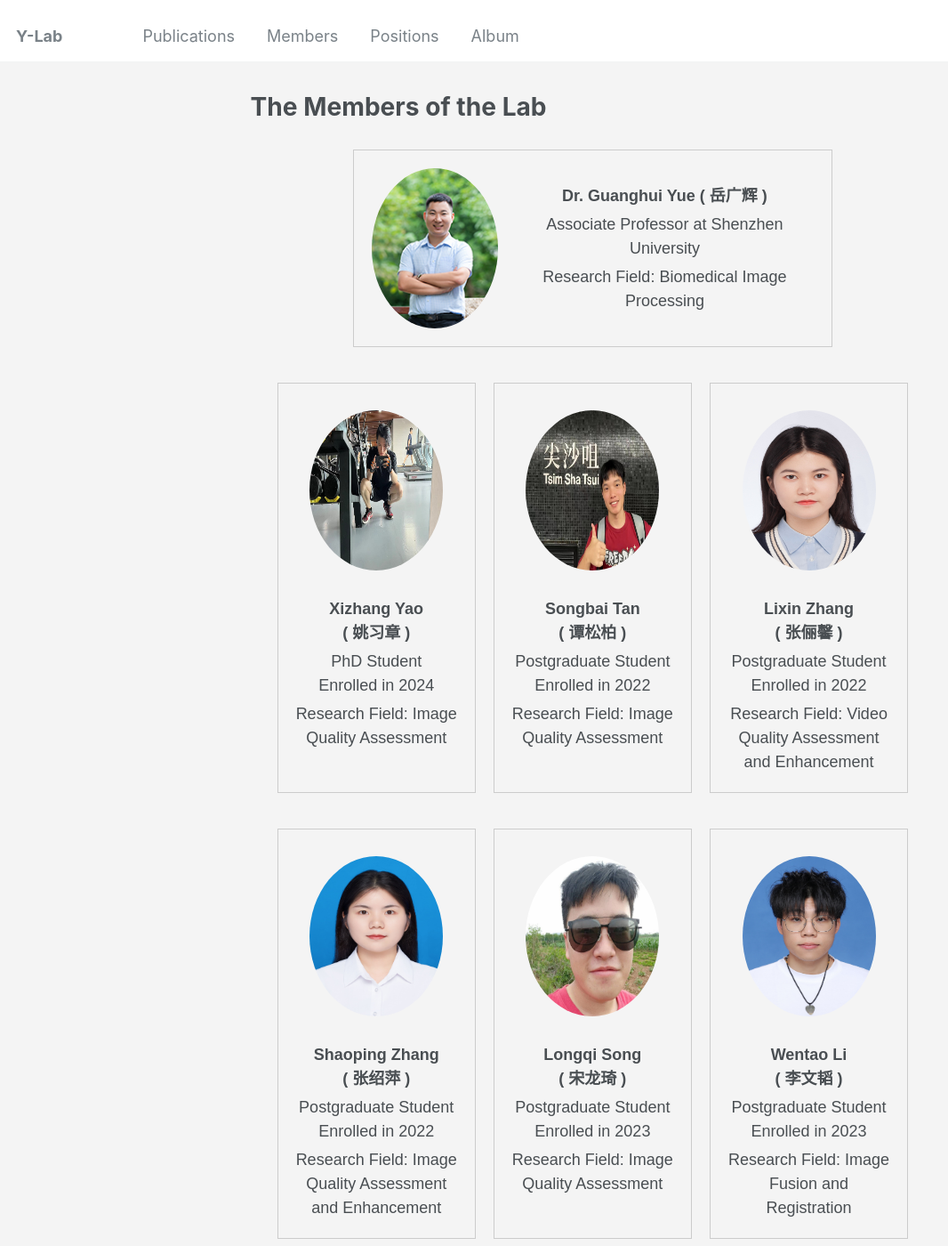
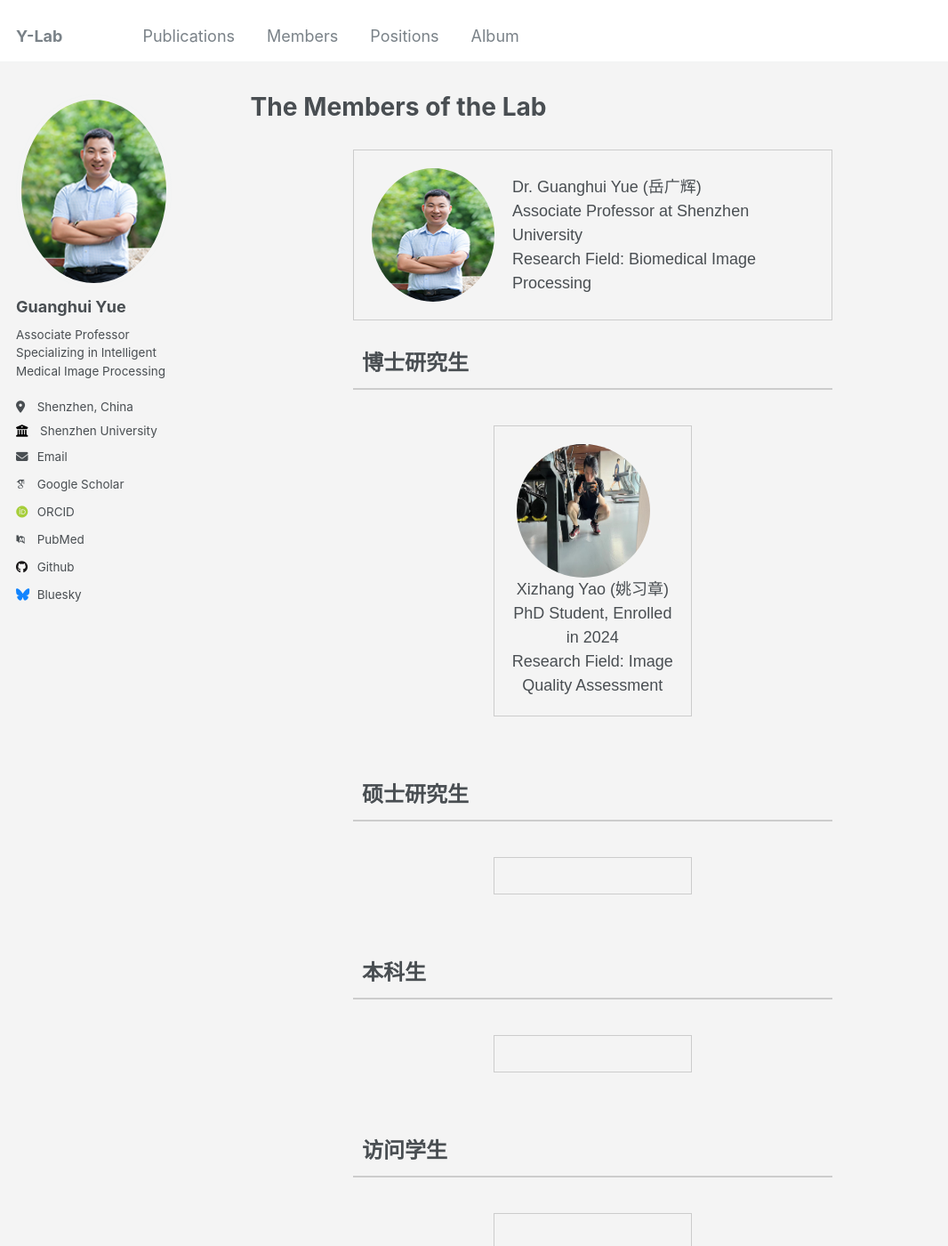
Before and after one commit to Guanghui-Yue/Guanghui-Yue.github.io, a Jekyll site: the page built from _pages/member.md, in a window 1280 px wide and 1400 px high. Shown: the whole window at 89% size, without its empty margins (0-1066 px from the left). Built offline with Jekyll 4.4.1, drawn with Linux system fonts in a browser that asks for light colours; some web fonts are replaced; some of the changed text lies outside the part shown.

Commit message:
Update member.md

```diff
--- a/_pages/member.md
+++ b/_pages/member.md
@@ -16,49 +16,42 @@ redirect_from:
     font-family: Arial, sans-serif;
     background-color: #f4f4f4;
   }
-  .advisor-container {
+  .container {
     width: 100%;
     text-align: center;
   }
-  .advisor-box {
-    width: 70%; /* 70% width for the advisor */
+  .box {
+    width: 70%;
     border: 1px solid #ccc;
     padding: 20px;
-    margin: 20px auto; /* Center the advisor box */
+    margin: 20px auto;
     display: flex;
     align-items: center;
   }
-  .advisor-photo {
-    width: 150px; /* Fixed size for advisor photo */
-    height: 180px;
-    border-radius: 50%; /* Circular image */
+  .photo {
+    width: 150px;
+    height: 150px;
+    border-radius: 50%;
     margin-right: 20px;
   }
-  .advisor-info {
+  .info {
     flex-grow: 1;
   }
   .member-box {
-    width: calc(33.33% - 20px); /* Adjust the width for 3 columns */
+    width: calc(33.33% - 20px);
     border: 1px solid #ccc;
     padding: 20px;
-    margin-bottom: 20px; /* Space below each member box */
+    margin-bottom: 20px;
     box-sizing: border-box;
     text-align: center;
   }
-  .member-photo {
-    width: 150px; /* Fixed size for member photo */
-    height: 180px;
-    border-radius: 50%; /* Circular image */
-    margin: 10px auto 20px; /* Center the photo and add space below */
-  }
-  .member-info {
-    margin-top: 10px;
-  }
-  .member-name {
+  .title {
+    font-size: 24px;
     font-weight: bold;
-  }
-  .member-position, .member-interests {
-    margin-top: 5px;
+    margin: 20px auto;
+    width: 70%;
+    padding: 10px;
+    border-bottom: 2px solid #ccc;
   }
   .team-container {
     display: flex;
@@ -73,127 +66,55 @@ redirect_from:
 
 <div class="advisor-container">
   <!-- Principle Investigator -->
-  <div class="advisor-box">
-    <img src="/images/xiaoyue.png" alt="Dr. Guanghui Yue" class="advisor-photo">
-    <div class="advisor-info">
-      <div class="member-name">Dr. Guanghui Yue ( 岳广辉 )</div>
+  <div class="box">
+    <img src="/images/xiaoyue.png" alt="Dr. Guanghui Yue" class="photo">
+    <div class="info">
+      <div class="member-name">Dr. Guanghui Yue (岳广辉)</div>
       <div class="member-position">Associate Professor at Shenzhen University</div>
       <div class="member-interests">Research Field: Biomedical Image Processing</div>
     </div>
   </div>
 </div>
 
+<div class="title">博士研究生</div>
 <div class="team-container">
-  <!-- PhD Student -->
+  <!-- PhD Students -->
   <div class="member-box">
-    <img src="/images/yaoxizhang_jianshen.png" alt="Xizhang Yao" class="member-photo">
-    <div class="member-info">
-      <div class="member-name">Xizhang Yao <br>( 姚习章 )</div>
-      <div class="member-position">PhD Student<br>Enrolled in 2024</div>
+    <img src="/images/yaoxizhang_jianshen.png" alt="Xizhang Yao" class="photo">
+    <div class="info">
+      <div class="member-name">Xizhang Yao (姚习章)</div>
+      <div class="member-position">PhD Student, Enrolled in 2024</div>
       <div class="member-interests">Research Field: Image Quality Assessment</div>
     </div>
   </div>
+  <!-- Add more PhD students here -->
+</div>
 
-  <!-- Postgraduate Students -->
+<div class="title">硕士研究生</div>
+<div class="team-container">
+  <!-- Master Students -->
   <div class="member-box">
-    <img src="/images/tansongbai.png" alt="Songbai Tan" class="member-photo">
-    <div class="member-info">
-      <div class="member-name">Songbai Tan<br>( 谭松柏 )</div>
-      <div class="member-position">Postgraduate Student<br>Enrolled in 2022</div>
-      <div class="member-interests">Research Field: Image Quality Assessment</div>
-    </div>
+    <!-- Add Master students here -->
   </div>
+  <!-- Add more Master students here -->
+</div>
+
+<div class="title">本科生</div>
+<div class="team-container">
+  <!-- Undergraduate Students -->
   <div class="member-box">
-    <img src="/images/zhanglixin.png" alt="Lixin Zhang" class="member-photo">
-    <div class="member-info">
-      <div class="member-name">Lixin Zhang<br>( 张俪馨 )</div>
-      <div class="member-position">Postgraduate Student<br>Enrolled in 2022</div>
-      <div class="member-interests">Research Field: Video Quality Assessment and Enhancement</div>
-    </div>
+    <!-- Add Undergraduate students here -->
   </div>
+  <!-- Add more Undergraduate students here -->
+</div>
+
+<div class="title">访问学生</div>
+<div class="team-container">
+  <!-- Visiting Students -->
   <div class="member-box">
-    <img src="/images/zhangshaoping.png" alt="Shaoping Zhang" class="member-photo">
-    <div class="member-info">
-      <div class="member-name">Shaoping Zhang<br>( 张绍萍 )</div>
-      <div class="member-position">Postgraduate Student<br>Enrolled in 2022</div>
-      <div class="member-interests">Research Field: Image Quality Assessment and Enhancement</div>
-    </div>
+    <!-- Add Visiting students here -->
   </div>
-  <div class="member-box">
-    <img src="/images/songlongqi.png" alt="Longqi Song" class="member-photo">
-    <div class="member-info">
-      <div class="member-name">Longqi Song<br>( 宋龙琦 )</div>
-      <div class="member-position">Postgraduate Student<br>Enrolled in 2023</div>
-      <div class="member-interests">Research Field: Image Quality Assessment</div>
-    </div>
-  </div>
-  <!-- New Postgraduate Students -->
-  <div class="member-box">
-    <img src="/images/liwentao.png" alt="Wentao Li" class="member-photo">
-    <div class="member-info">
-      <div class="member-name">Wentao Li<br>( 李文韬 )</div>
-      <div class="member-position">Postgraduate Student<br>Enrolled in 2023</div>
-      <div class="member-interests">Research Field: Image Fusion and Registration
-</div>
-    </div>
-  </div>
-  <div class="member-box">
-    <img src="/images/wushangjie.png" alt="Shangjie Wu" class="member-photo">
-    <div class="member-info">
-      <div class="member-name">Shangjie Wu<br>( 吴尚杰 )</div>
-      <div class="member-position">Postgraduate Student<br>Enrolled in 2023</div>
-      <div class="member-interests">Research Field: Camouflaged Object Detection, Medical Image Segmentation</div>
-    </div>
-  </div>
-   <div class="member-box">
-    <img src="/images/liuwanqing.png" alt="Wanqing Liu" class="member-photo">
-    <div class="member-info">
-      <div class="member-name">Wanqing Liu<br>( 刘莞晴 )</div>
-      <div class="member-position">Postgraduate Student<br>Enrolled in 2023</div>
-      <div class="member-interests">Research Field: Medical Image Enhancement</div>
-    </div>
-  </div>
-  <div class="member-box">
-    <img src="/images/yangmu.png" alt="Mu Yang" class="member-photo">
-    <div class="member-info">
-      <div class="member-name">Mu Yang<br>( 杨沐 )</div>
-      <div class="member-position">Postgraduate Student<br>Enrolled in 2023</div>
-      <div class="member-interests">Research Field: Medical Image Segmentation</div>
-    </div>
-  </div>
-  <div class="member-box">
-    <img src="/images/yumin.png" alt="Min Yu" class="member-photo">
-    <div class="member-info">
-      <div class="member-name">Min Yu<br>( 余敏 )</div>
-      <div class="member-position">Postgraduate Student<br>Enrolled in 2024</div>
-      <div class="member-interests">Research Field: Image Quality Assessment</div>
-    </div>
-  </div>
-  <div class="member-box">
-    <img src="/images/liuyuhao.png" alt="Yuhao Liu" class="member-photo">
-    <div class="member-info">
-      <div class="member-name">Yuhao Liu<br>( 刘宇豪 ）</div>
-      <div class="member-position">Postgraduate Student<br>Enrolled in 2024</div>
-      <div class="member-interests">Research Field: Medical Image Segmentation</div>
-    </div>
-  </div>
-   <div class="member-box">
-    <img src="/images/denglishan.png" alt="Lishan Deng" class="member-photo">
-    <div class="member-info">
-      <div class="member-name">Lishan Deng<br>( 邓丽珊 ）</div>
-      <div class="member-position">Postgraduate Student<br>Enrolled in 2024</div>
-      <div class="member-interests">Research Field: Image Quality Assessment</div>
-    </div>
-  </div>
-  <div class="member-box">
-    <img src="/images/liyuanyan_1.png" alt="Yuanyan Li" class="member-photo">
-    <div class="member-info">
-      <div class="member-name">Yuanyan Li<br>( 李苑妍 )</div>
-      <div class="member-position"> Undergraduate Student<br>Enrolled in 2021</div>
-      <div class="member-interests">Research Field: Medical Image Segmentation</div>
-    </div>
-  </div>
-  <!-- Add more members as needed -->
+  <!-- Add more Visiting students here -->
 </div>
 
 </body>
```
Also changed, not shown: other parts of _pages/member.md (+1 -1 lines).
